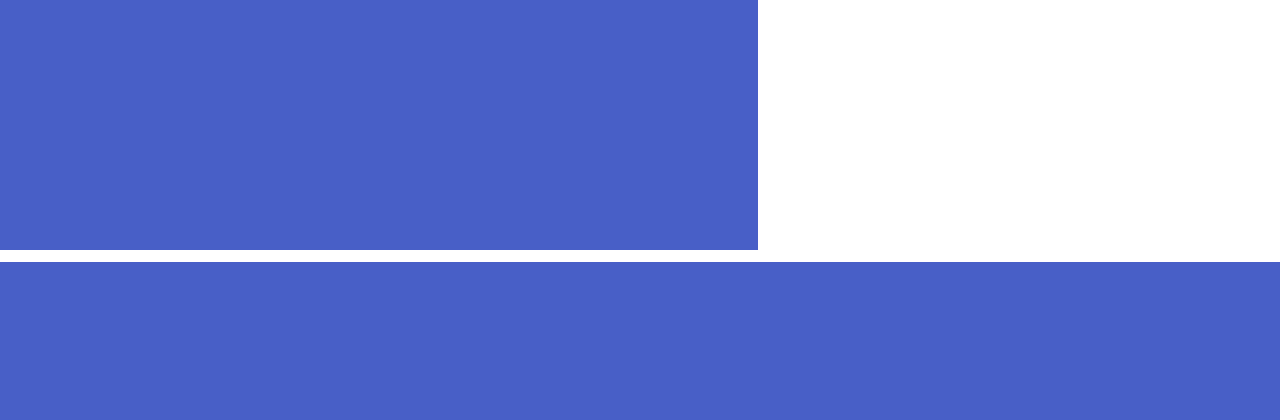
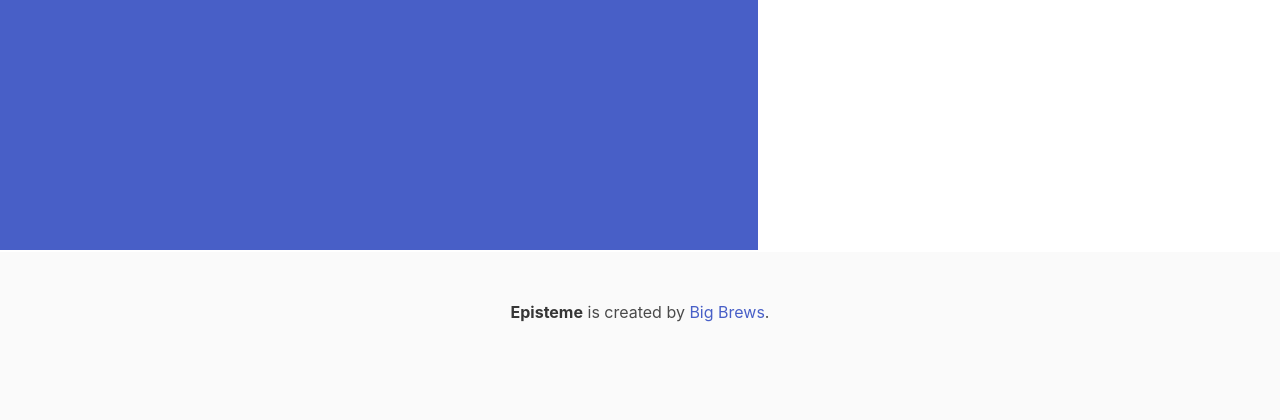
Before and after one commit to gelolaus/episteme, a Flask app: page /login in a window 1280 px wide. Shown: the part 602-1022 px from the top of the page. Before the commit the page ends 864 px from the top, so only its background shows below. Run offline with Flask 3, Linux system fonts and the light colour scheme.

Commit message:
feat: add footer

```diff
--- a/templates/base.html
+++ b/templates/base.html
@@ -13,6 +13,14 @@
 
 <body>
     {% block body %}{% endblock %}
+
+    <footer class="footer">
+        <div class="content has-text-centered">
+            <p>
+                <strong>Episteme</strong> is created by <a href="https://github.com/bigbrews">Big Brews</a>.
+            </p>
+        </div>
+    </footer>
 </body>
 
 </html>
```
